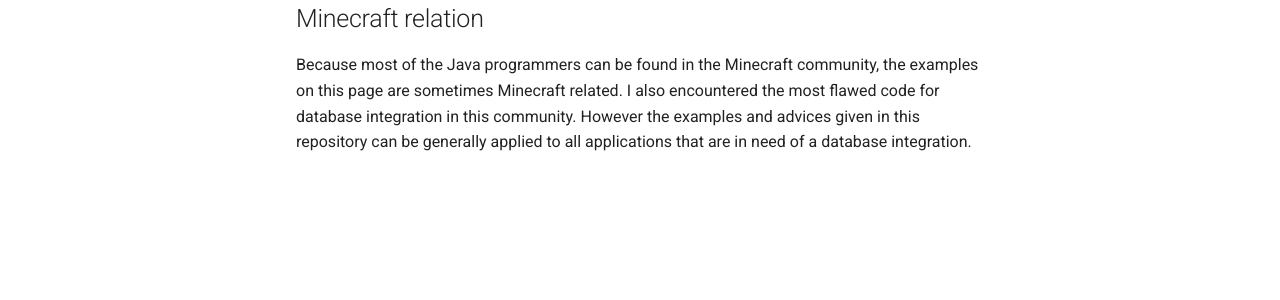
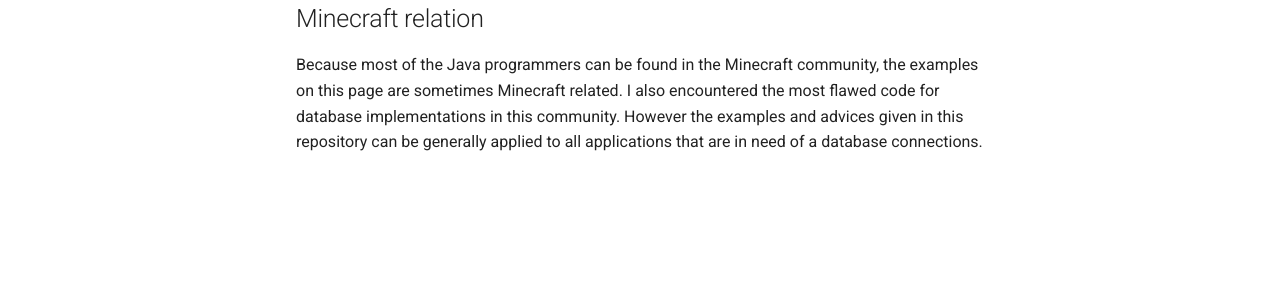
Before and after one commit to rainbowdashlabs/sql-java, an MkDocs documentation site: the page built from docs/01/preface.md, in a window 1280 px wide. Shown: the part 346-646 px from the top of the page. Built offline with MkDocs 1.6.1 and Material for MkDocs 9.7.7, drawn with Linux system fonts in a browser that asks for light colours; comment, search, counter and statistics services are not loaded.

Commit message:
Update preface.md

```diff
--- a/docs/01/preface.md
+++ b/docs/01/preface.md
@@ -7,4 +7,4 @@
 
 ## Minecraft relation
 
-Because most of the Java programmers can be found in the Minecraft community, the examples on this page are sometimes Minecraft related. I also encountered the most flawed code for database integration in this community. However the examples and advices given in this repository can be generally applied to all applications that are in need of a database integration.
+Because most of the Java programmers can be found in the Minecraft community, the examples on this page are sometimes Minecraft related. I also encountered the most flawed code for database implementations in this community. However the examples and advices given in this repository can be generally applied to all applications that are in need of a database connections.
```
